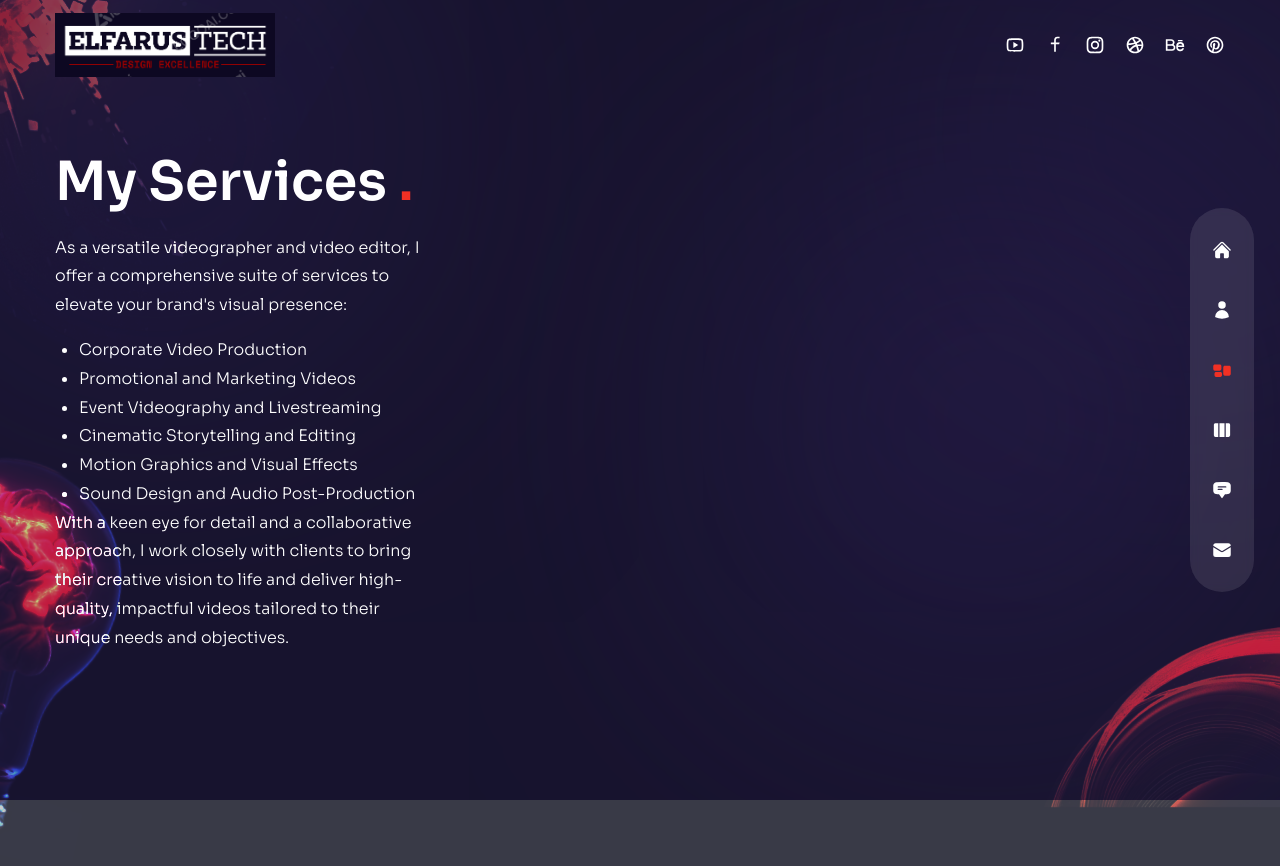
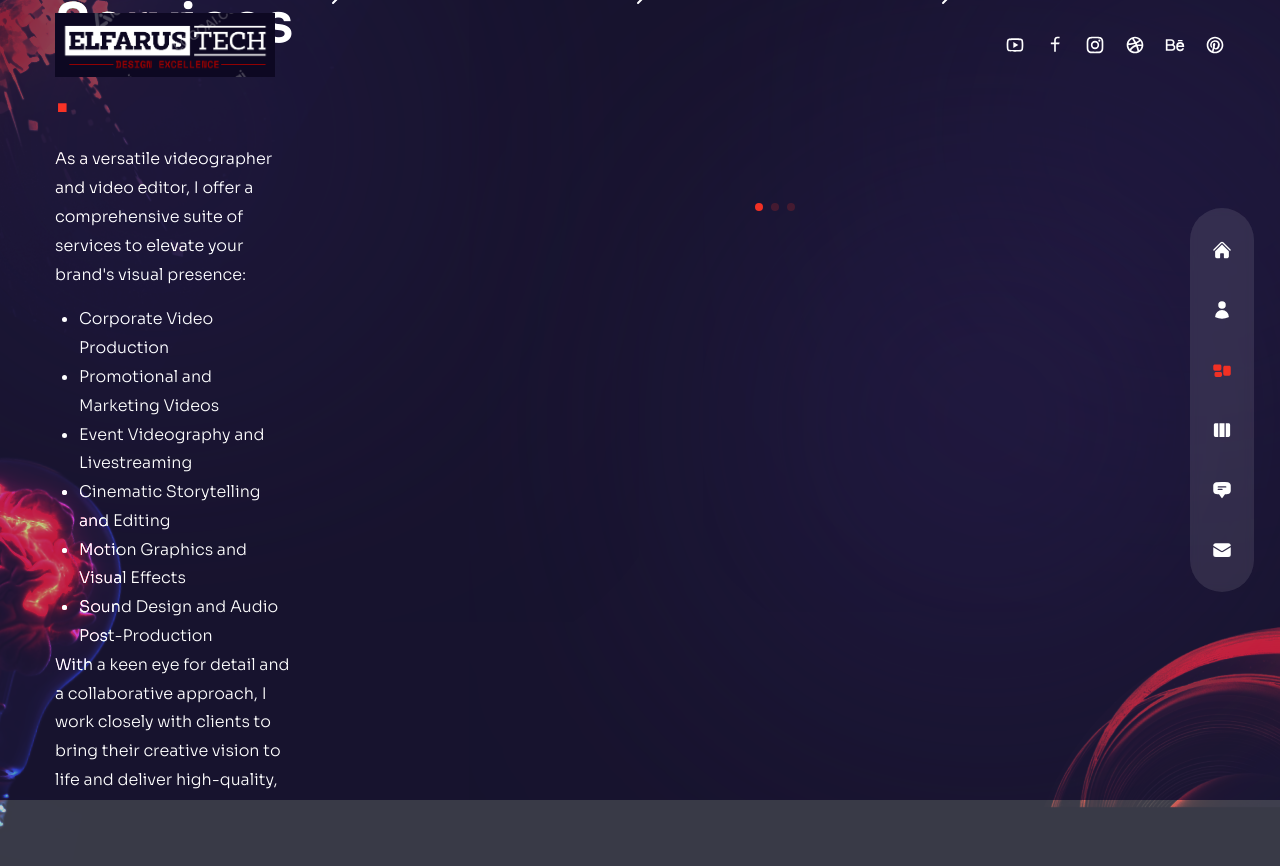
Before and after one commit to Besufekad-HAZ/Elfarus-Portfolio, a Next.js app: page /services in a window 1280 px wide. Shown: the top 866 px of the page. Built offline with nearby package versions, Linux system fonts and the light colour scheme.

Commit message:
Work on the details of the swiper and styling

```diff
--- a/components/ServiceSlider.js
+++ b/components/ServiceSlider.js
@@ -66,7 +66,27 @@ const ServiceSlider = () => {
       }}
       modules={[FreeMode, Pagination]}
       className="h-[240px] sm:h-[340px]"
-    ></Swiper>
+    >
+      {serviceData.map((item, index) => {
+        return (
+          <SwiperSlide key={index}>
+            <div>
+              {/* icon */}
+              <div>{item.icon}</div>
+              {/* title & desc */}
+              <div>
+                <div>{item.title}</div>
+                <div>{item.description}</div>
+              </div>
+              {/* arrow */}
+              <div className="text-3xl">
+                <RxArrowTopRight />
+              </div>
+            </div>
+          </SwiperSlide>
+        );
+      })}
+    </Swiper>
   );
 };
 
```
